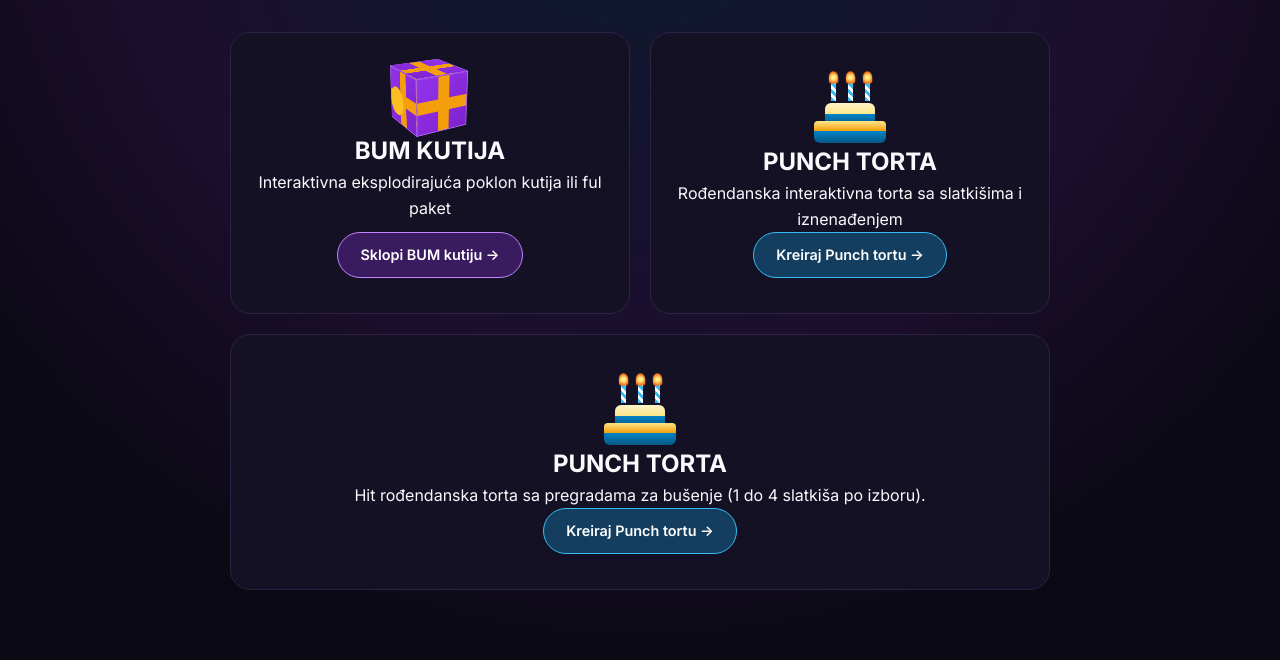
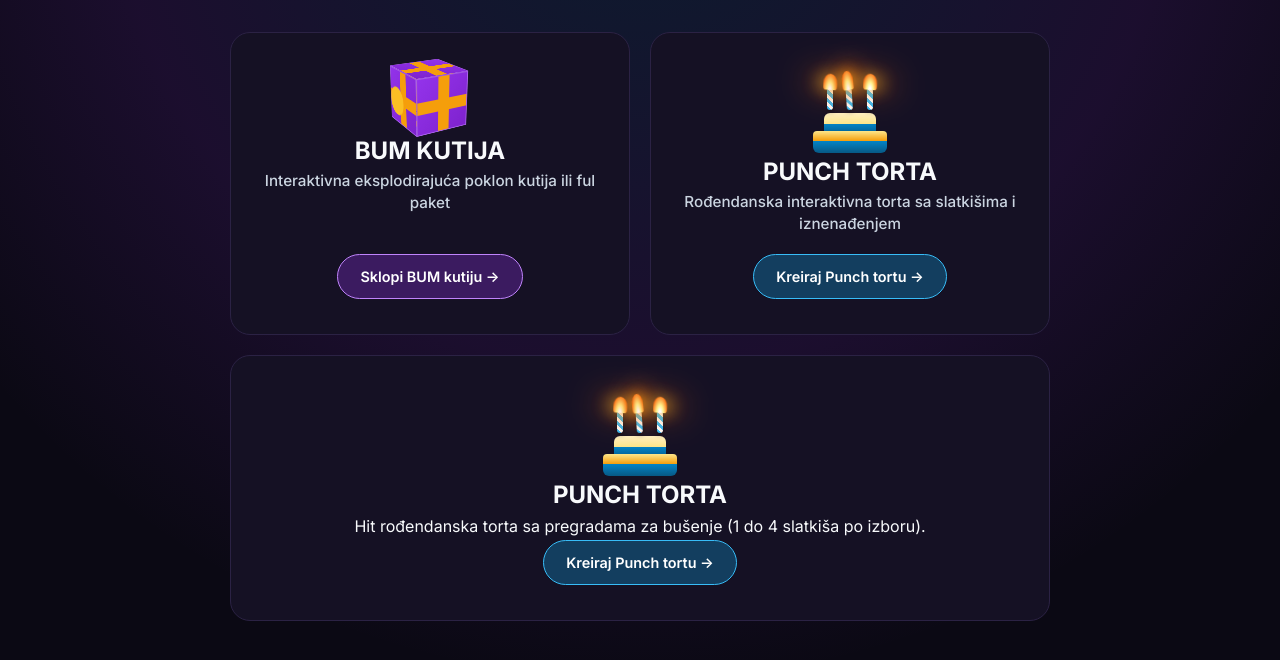
Before and after one commit to milicaglumicic-speedstep/Bum_kutije, a plain HTML site: page index.html in a window 1280 px wide. Shown: the part 160-820 px from the top of the page. Drawn offline with Linux system fonts and the light colour scheme; files whose address does not match are found by name.

Commit message:
Update main.css

```diff
--- a/css/main.css
+++ b/css/main.css
@@ -59,16 +59,104 @@ body {
 @keyframes rotateGift { 0% { transform: rotateX(-20deg) rotateY(0deg); } 100% { transform: rotateX(-20deg) rotateY(360deg); } }
 
 /* Animirana torta sa svećicama */
-.cake-animated-box { width: 80px; height: 75px; display: flex; flex-direction: column; align-items: center; justify-content: flex-end; }
-.candles-row { display: flex; gap: 12px; margin-bottom: 2px; }
-.cake-candle { width: 5px; height: 18px; background: repeating-linear-gradient(45deg, #38bdf8, #38bdf8 3px, #ffffff 3px, #ffffff 6px); position: relative; }
+.hub-card-desc {
+  font-size: 0.95rem;
+  color: var(--silver);
+  font-weight: 500;
+  margin-bottom: 20px;
+  line-height: 1.4;
+}
+
+/* ŽIVAHNA ANIMIRANA TORTA SA SVEĆICAMA */
+.cake-animated-box {
+  width: 90px;
+  height: 85px;
+  display: flex;
+  flex-direction: column;
+  align-items: center;
+  justify-content: flex-end;
+  position: relative;
+}
+
+.candles-row {
+  display: flex;
+  gap: 14px;
+  margin-bottom: 3px;
+  z-index: 2;
+}
+
+.cake-candle {
+  width: 6px;
+  height: 22px;
+  background: repeating-linear-gradient(45deg, #38bdf8, #38bdf8 3px, #ffffff 3px, #ffffff 6px);
+  border-radius: 3px;
+  position: relative;
+  transform-origin: bottom center;
+  box-shadow: 0 2px 5px rgba(0,0,0,0.4);
+}
+
+.cake-candle:nth-child(1) { animation: candleSway 2.5s infinite ease-in-out; }
+.cake-candle:nth-child(2) { animation: candleSway 3s infinite ease-in-out 0.4s; }
+.cake-candle:nth-child(3) { animation: candleSway 2.2s infinite ease-in-out 0.8s; }
+
+@keyframes candleSway {
+  0%, 100% { transform: rotate(0deg); }
+  50% { transform: rotate(-4deg); }
+}
+
+/* Plamen svećice sa realnim treperenjem i sijanjem */
 .cake-flame {
-  width: 9px; height: 13px; background: radial-gradient(circle, #fef08a 20%, #f97316 70%, transparent 100%);
-  border-radius: 50% 50% 20% 20%; position: absolute; top: -12px; left: -2px; animation: flameWiggle 0.6s infinite alternate ease-in-out;
+  width: 12px;
+  height: 18px;
+  background: radial-gradient(ellipse at bottom, #ffffff 10%, #fef08a 35%, #f97316 75%, #ef4444 100%);
+  border-radius: 50% 50% 20% 20% / 60% 60% 20% 20%;
+  position: absolute;
+  top: -16px;
+  left: -3px;
+  transform-origin: bottom center;
+  filter: drop-shadow(0 0 6px #f59e0b) drop-shadow(0 0 12px #f97316);
+  animation: flameFlicker 0.4s infinite alternate ease-in-out;
 }
-@keyframes flameWiggle { 0% { transform: scale(1) rotate(-3deg); } 100% { transform: scale(1.15, 0.95) rotate(3deg); } }
-.cake-tier-top-neutral { width: 50px; height: 18px; background: linear-gradient(180deg, #fef3c7 0%, #fde68a 60%, #0284c7 60%, #0369a1 100%); border-radius: 6px 6px 0 0; }
-.cake-tier-bottom-neutral { width: 72px; height: 22px; background: linear-gradient(180deg, #fde68a 0%, #f59e0b 45%, #0284c7 45%, #075985 100%); border-radius: 4px 4px 6px 6px; }
+
+.cake-candle:nth-child(2) .cake-flame {
+  animation-duration: 0.35s;
+  animation-delay: 0.15s;
+}
+
+.cake-candle:nth-child(3) .cake-flame {
+  animation-duration: 0.45s;
+  animation-delay: 0.28s;
+}
+
+@keyframes flameFlicker {
+  0% {
+    transform: scale(0.9, 1.1) rotate(-6deg) skewX(-2deg);
+    filter: drop-shadow(0 0 6px #f59e0b) drop-shadow(0 0 10px #f97316);
+  }
+  50% {
+    transform: scale(1.15, 0.9) rotate(5deg) skewX(3deg);
+    filter: drop-shadow(0 0 9px #fbbf24) drop-shadow(0 0 16px #ea580c);
+  }
+  100% {
+    transform: scale(1, 1.25) rotate(-3deg) skewX(-1deg);
+    filter: drop-shadow(0 0 12px #fde047) drop-shadow(0 0 20px #ef4444);
+  }
+}
+
+.cake-tier-top-neutral {
+  width: 52px;
+  height: 18px;
+  background: linear-gradient(180deg, #fef3c7 0%, #fde68a 60%, #0284c7 60%, #0369a1 100%);
+  border-radius: 6px 6px 0 0;
+}
+
+.cake-tier-bottom-neutral {
+  width: 74px;
+  height: 22px;
+  background: linear-gradient(180deg, #fde68a 0%, #f59e0b 45%, #0284c7 45%, #075985 100%);
+  border-radius: 4px 4px 6px 6px;
+}
+
 
 /* Forme i kartice */
 .view-section { display: none; }
```
